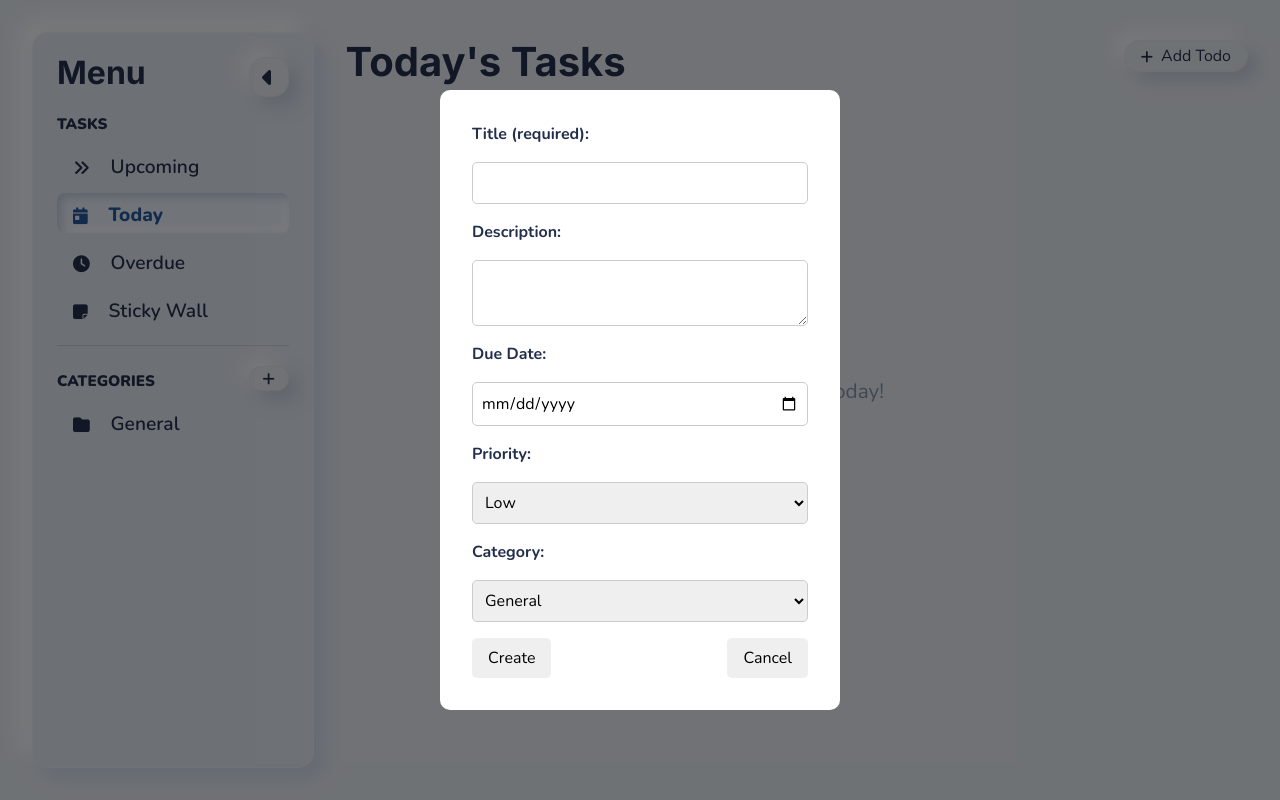
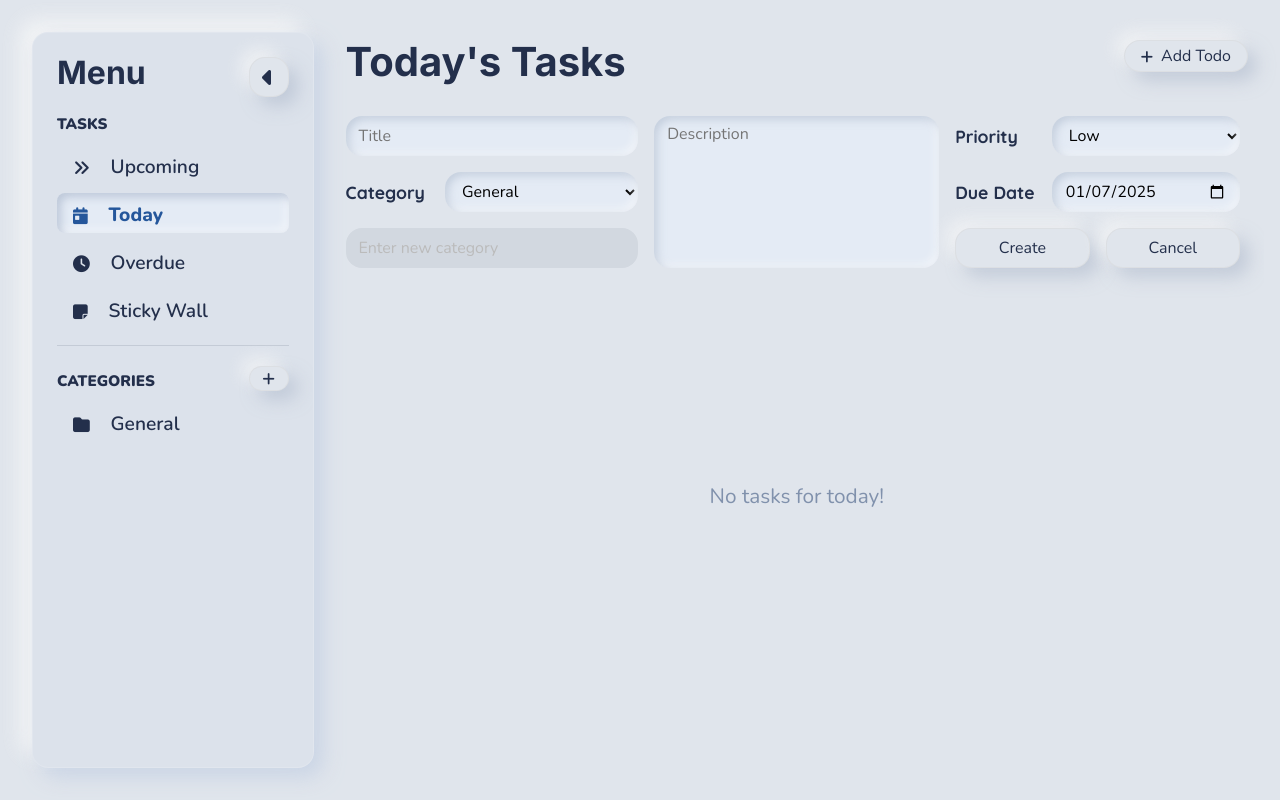
Before and after one commit to Atif-Pathan/todo, a website built with webpack: page src/template.html in a window 1280 px wide. Both pictures are taken after a click on the button "Add Todo". Built offline with nearby package versions, Linux system fonts and the light colour scheme.

Commit message:
remove modal and create embedded form instead to add new todo

```diff
--- /dev/null
+++ b/src/components/EmbedForm.js
@@ -0,0 +1,275 @@
+import TaskManager from "../modules/TaskManager.js";
+
+export function openEmbeddedForm(currentTabId = null) {
+
+  const contentView = document.querySelector(".content-view");
+  if (!contentView) return console.warn("No .content-view found!");
+
+  // don’t duplicate form if already one in place
+  if (contentView.querySelector(".embedded-form")) {
+    return;
+  }
+
+  const formContainer = document.createElement("div");
+  formContainer.classList.add("embedded-form");
+
+  // Title input
+  const titleDiv = document.createElement("div");
+  titleDiv.classList.add("title-div");
+  const titleLabel = document.createElement("label");
+  titleLabel.textContent = "Title (required):";
+  titleLabel.htmlFor = 'title';
+  const titleInput = document.createElement("input");
+  titleInput.type = "text";
+  titleInput.required = true;
+  titleInput.id = "title";
+  titleInput.placeholder = "Title";
+//   titleDiv.appendChild(titleLabel);
+  titleDiv.appendChild(titleInput);
+
+  // Description input
+  const descDiv = document.createElement("div");
+  descDiv.classList.add("desc-div");
+  const descriptionLabel = document.createElement("label");
+  descriptionLabel.textContent = "Description:";
+  descriptionLabel.htmlFor = "description";
+  const descriptionInput = document.createElement("textarea");
+  descriptionInput.id = "description";
+  descriptionInput.maxLength = 400;
+  descriptionInput.placeholder = "Description";
+//   descDiv.appendChild(descriptionLabel);
+  descDiv.appendChild(descriptionInput);
+
+  // Due date input
+  const dueDateDiv = document.createElement("div");
+  dueDateDiv.classList.add("due-date-div");
+  const dueDateLabel = document.createElement("label");
+  dueDateLabel.textContent = "Due Date";
+  dueDateLabel.htmlFor = "select-date";
+  const dueDateInput = document.createElement("input");
+  dueDateInput.type = "date";
+  dueDateInput.id = "select-date";
+
+  if (currentTabId && currentTabId.startsWith("today")) {
+    // pre-populate date to today
+    const today = new Date(); // Get today's date
+    const year = today.getFullYear(); // Get the year
+    const month = String(today.getMonth() + 1).padStart(2, '0'); // Get the month, pad to 2 digits
+    const day = String(today.getDate()).padStart(2, '0'); // Get the day, pad to 2 digits
+    dueDateInput.value = `${year}-${month}-${day}`;
+  }
+
+  dueDateDiv.appendChild(dueDateLabel);
+  dueDateDiv.appendChild(dueDateInput);
+
+  // Priority input
+  const prioDiv = document.createElement("div");
+  prioDiv.classList.add("prio-div");
+  const priorityLabel = document.createElement("label");
+  priorityLabel.textContent = "Priority";
+  priorityLabel.htmlFor = "prio";
+  const prioritySelect = document.createElement("select");
+  prioritySelect.id = "prio";
+  const priorities = ["Low", "Medium", "High"];
+  priorities.forEach((priority) => {
+    const option = document.createElement("option");
+    option.value = priority.toLowerCase();
+    option.textContent = priority;
+    prioritySelect.appendChild(option);
+  });
+  prioDiv.appendChild(priorityLabel);
+  prioDiv.appendChild(prioritySelect);
+
+  // Category dropdown
+  const catDiv = document.createElement("div");
+  catDiv.classList.add("cat-div");
+  const categoryLabel = document.createElement("label");
+  categoryLabel.textContent = "Category";
+  categoryLabel.htmlFor = "category-select";
+  const categorySelect = document.createElement("select");
+  categorySelect.id = "category-select";
+  catDiv.appendChild(categoryLabel);
+  catDiv.appendChild(categorySelect);
+
+  // “Create New Category” hidden input
+  const newCatInputDiv = document.createElement("div");
+  newCatInputDiv.classList.add("new-category-input-div");
+  const newCategoryInput = document.createElement("input");
+  newCategoryInput.type = "text";
+  newCategoryInput.placeholder = "Enter new category";
+  newCategoryInput.classList.add("new-category-input");
+  newCategoryInput.disabled = true;
+  // newCategoryInput.style.display = "none";
+  newCatInputDiv.appendChild(newCategoryInput);
+
+  // Populate categories
+  function populateCategories() {
+    categorySelect.innerHTML = "";
+    const categories = TaskManager.getAllCategories();
+    if (categories.length === 0) {
+      const noCatOption = document.createElement("option");
+      noCatOption.value = "";
+      noCatOption.textContent = "No categories available";
+      noCatOption.disabled = true;
+      noCatOption.selected = true;
+      categorySelect.appendChild(noCatOption);
+    } else {
+      categories.forEach((cat) => {
+        const option = document.createElement("option");
+        option.value = cat.name;
+        option.textContent = cat.name;
+        categorySelect.appendChild(option);
+      });
+    }
+
+    // Add “Create New Category” option
+    const createOption = document.createElement("option");
+    createOption.value = "create-new";
+    createOption.textContent = "Add New Category";
+    categorySelect.appendChild(createOption);
+
+    // Figure out which category to preselect
+    let preselectName = null;
+
+    // If currentTabId is a category (like "category-Work")
+    if (currentTabId && currentTabId.startsWith("category-")) {
+      const catName = currentTabId.replace("category-", "");
+      const foundCat = TaskManager.getCategoryByName(catName);
+      if (foundCat) {
+        preselectName = foundCat.name;
+      }
+    }
+
+    // Otherwise default to "General" if it exists
+    if (!preselectName) {
+      const generalCat = TaskManager.getCategoryByName("General");
+      if (generalCat) {
+        preselectName = "General";
+      } else if (categories.length > 0) {
+        preselectName = categories[0].name;
+      }
+    }
+
+    if (preselectName) {
+      categorySelect.value = preselectName;
+    }
+  }
+
+  populateCategories();
+
+  categorySelect.addEventListener("change", () => {
+    if (categorySelect.value === "create-new") {
+      newCategoryInput.disabled = false;
+      newCategoryInput.focus();
+    } else {
+      newCategoryInput.disabled = true;
+    }
+  });
+
+  // The “Create” + “Cancel” buttons
+  const buttonContainer = document.createElement("div");
+  buttonContainer.classList.add("modal-buttons");
+
+  const createButton = document.createElement("button");
+  createButton.textContent = "Create";
+  createButton.addEventListener("click", handleCreateTodo);
+
+  const cancelButton = document.createElement("button");
+  cancelButton.textContent = "Cancel";
+  cancelButton.addEventListener("click", handleCancel);
+
+  buttonContainer.appendChild(createButton);
+  buttonContainer.appendChild(cancelButton);
+
+  // Append all inputs to the container
+//   formContainer.appendChild(titleLabel);
+//   formContainer.appendChild(titleInput);
+  formContainer.appendChild(titleDiv);
+
+//   formContainer.appendChild(descriptionLabel);
+//   formContainer.appendChild(descriptionInput);
+  formContainer.appendChild(descDiv);
+
+//   formContainer.appendChild(dueDateLabel);
+//   formContainer.appendChild(dueDateInput);
+  formContainer.appendChild(dueDateDiv);
+
+//   formContainer.appendChild(priorityLabel);
+//   formContainer.appendChild(prioritySelect);
+  formContainer.appendChild(prioDiv);
+
+//   formContainer.appendChild(categoryLabel);
+//   formContainer.appendChild(categorySelect);
+  formContainer.appendChild(catDiv);
+  formContainer.appendChild(newCatInputDiv);
+
+  formContainer.appendChild(buttonContainer);
+
+  const contentHeader = contentView.querySelector(".content-header");
+  if (contentHeader) {
+    contentHeader.insertAdjacentElement("afterend", formContainer);
+  } else {
+    // fallback: just append to contentView
+    contentView.appendChild(formContainer);
+  }
+
+  // === CREATE BUTTON LOGIC ===
+  function handleCreateTodo() {
+    const todoDetails = {
+      title: titleInput.value.trim(),
+      description: descriptionInput.value.trim(),
+      dueDate: dueDateInput.value ? parseDueDate(dueDateInput.value) : null,
+      priority: prioritySelect.value,
+    };
+
+    if (!todoDetails.title) {
+      alert("Title is required.");
+      return;
+    }
+
+    let chosenCategory = categorySelect.value;
+    if (chosenCategory === "create-new") {
+      const newCatName = newCategoryInput.value.trim();
+      if (!newCatName) {
+        alert("Category name is required.");
+        return;
+      }
+      const formatted = newCatName.charAt(0).toUpperCase() + newCatName.slice(1);
+      try {
+        TaskManager.createCategory(formatted);
+        chosenCategory = formatted;
+      } catch (error) {
+        alert(error.message);
+        return;
+      }
+    }
+
+    try {
+      TaskManager.addTodoToCategory(todoDetails, chosenCategory);
+      // Optionally: Switch to the newly added category’s tab
+      const radioId = `category-${chosenCategory}`;
+      const radioEl = document.getElementById(radioId);
+      if (radioEl) {
+        radioEl.checked = true;
+        const evt = new Event("change", { bubbles: true });
+        radioEl.dispatchEvent(evt);
+      }
+      // Hide the embedded form
+      handleCancel();
+    } catch (err) {
+      alert(err.message);
+    }
+  }
+
+  function parseDueDate(inputValue) {
+    const [year, month, day] = inputValue.split("-").map(Number);
+    return new Date(year, month - 1, day);
+  }
+
+  function handleCancel() {
+    // Remove the form from the DOM
+    if (formContainer.parentNode) {
+      formContainer.parentNode.removeChild(formContainer);
+    }
+  }
+}
--- a/src/modules/TabManager.js
+++ b/src/modules/TabManager.js
@@ -219,7 +219,8 @@ class TabManager {
     // "Add Todo" button -> opens modal
     const addTodoButton = document.querySelector('.add-todo-btn');
     addTodoButton.addEventListener('click', () => {
-      import('../components/modal.js').then(({ openModal }) => openModal(this.currentTabId));
+      import('../components/EmbedForm.js').then(({openEmbeddedForm}) => openEmbeddedForm(this.currentTabId));
+      // import('../components/modal.js').then(({ openModal }) => openModal(this.currentTabId));
     });
 
     this.contentView.appendChild(header);
--- a/src/styles.css
+++ b/src/styles.css
@@ -153,13 +153,15 @@ ul[role="list"] {
 
 /* Webkit-based browsers */
 .nav::-webkit-scrollbar,
-.content-view::-webkit-scrollbar {
+.content-view::-webkit-scrollbar,
+#description::-webkit-scrollbar {
   width: 10px; /* Width of the scrollbar */
   height: 10px; /* Height of the horizontal scrollbar */
 }
 
 .nav::-webkit-scrollbar-thumb,
-.content-view::-webkit-scrollbar-thumb {
+.content-view::-webkit-scrollbar-thumb,
+#description::-webkit-scrollbar-thumb {
   background: linear-gradient(
     45deg,
     var(--text-main),
@@ -170,13 +172,21 @@ ul[role="list"] {
 }
 
 .nav::-webkit-scrollbar-thumb:hover,
-.content-view::-webkit-scrollbar-thumb:hover {
+.content-view::-webkit-scrollbar-thumb:hover,
+#description::-webkit-scrollbar-thumb:hover {
   background: linear-gradient(
     45deg,
     var(--text-accent),
     var(--text-main)
   ); /* Hover effect */
   box-shadow: 0 0 10px rgba(0, 0, 0, 0.2); /* Glow effect on hover */
+  cursor: grab;
+}
+
+.nav::-webkit-scrollbar-thumb:active,
+.content-view::-webkit-scrollbar-thumb:active,
+#description::-webkit-scrollbar-thumb:active {
+  cursor: grabbing;
 }
 
 .nav::-webkit-scrollbar-track,
@@ -187,13 +197,22 @@ ul[role="list"] {
   margin-bottom: 1.5rem;
 }
 
+#description::-webkit-scrollbar-track {
+  background: #e4ebf5; /* Light background for the track */
+  border-radius: 20px;
+  margin-top: 0.5rem; /* Adds space at the top */
+  margin-bottom: 0.5rem;
+}
+
 .nav::-webkit-scrollbar-corner,
-.content-view::-webkit-scrollbar-corner {
+.content-view::-webkit-scrollbar-corner,
+#description::-webkit-scrollbar-corner {
   background: var(--bg-secondary); /* Matches background color */
 }
 
 .nav::-webkit-scrollbar-button,
-.content-view::-webkit-scrollbar-button {
+.content-view::-webkit-scrollbar-button,
+#description::-webkit-scrollbar-button {
   background: var(--text-main); /* Arrow buttons */
   border-radius: 50%; /* Rounded buttons */
   display: none;
@@ -245,7 +264,8 @@ ul[role="list"] {
 
 .collapse-btn,
 .add-category-btn,
-.add-todo-btn {
+.add-todo-btn,
+.modal-buttons button {
   outline: transparent;
   border: none;
   background-color: var(--bg-main);
@@ -265,7 +285,8 @@ ul[role="list"] {
 /* Hover Effect */
 .collapse-btn:hover,
 .add-category-btn:hover,
-.add-todo-btn:hover {
+.add-todo-btn:hover,
+.modal-buttons button:hover {
   box-shadow: 12px 12px 22px rgba(174, 189, 211, 0.9),
     -12px -12px 22px rgba(255, 255, 255, 1);
   color: var(--text-accent);
@@ -281,7 +302,8 @@ ul[role="list"] {
 /* Click Animation (Pressed-In Effect) */
 .collapse-btn:active,
 .add-category-btn:active,
-.add-todo-btn:active {
+.add-todo-btn:active,
+.modal-buttons button:active {
   box-shadow: inset 5px 5px 10px rgba(190, 205, 226, 0.7),
     /* Inset shadow for pressed effect */ inset -5px -5px 10px
       rgba(255, 255, 255, 0.8);
@@ -467,22 +489,6 @@ ul[role="list"] {
   padding: 0.5rem;
   border: 1px solid #ccc;
   border-radius: 5px;
-}
-
-.modal-buttons {
-  display: flex;
-  justify-content: space-between;
-}
-
-.modal-buttons button {
-  padding: 0.5rem 1rem;
-  border: none;
-  border-radius: 5px;
-  cursor: pointer;
-}
-
-.modal-buttons button:hover {
-  background-color: #eee;
 }
 
 .add-todo-btn {
@@ -731,3 +737,149 @@ ul[role="list"] {
   color: #666;
   font-size: 0.9rem;
 }
+
+.embedded-form {
+  display: grid;
+  padding: 0 1rem;
+  grid-template-columns: repeat(9, 1fr);
+  grid-template-rows: repeat(3, 3.5rem);
+  grid-auto-rows: 3.5rem;
+  transition: max-height 0.5s ease-in-out;
+}
+
+.title-div {
+  grid-row: 1/2;
+  grid-column: 1/4;
+  padding: 0.5rem 0.5rem 0.5rem 0;
+}
+
+.title-div input,
+.desc-div textarea,
+.new-category-input-div input {
+  width: 100%;
+  height: 100%;
+  border-radius: 1rem;
+  outline: transparent;
+  border: none;
+  padding: 0.2rem 0.8rem;
+}
+
+.desc-div textarea {
+  overflow-y: auto;
+  resize: none;
+  padding: 0.4rem 0.6rem 0.4rem 0.8rem;
+  border-radius: 1rem;
+}
+
+.title-div input,
+.desc-div textarea,
+.due-date-div input,
+.prio-div select,
+.cat-div select,
+.new-category-input-div input:enabled {
+  box-shadow: inset 0.2rem 0.2rem 0.5rem rgba(163, 177, 198, 0.5),
+    inset -0.2rem -0.2rem 0.5rem rgba(255, 255, 255, 0.6);
+  background: #e4ebf5;
+  border: none;
+}
+
+.title-div input:focus,
+.desc-div textarea:focus,
+.due-date-div input:focus,
+.prio-div select:focus,
+.cat-div select:focus,
+.new-category-input-div input:focus {
+  box-shadow: 0.3rem 0.3rem 0.7rem rgba(163, 177, 198, 0.6),
+    -0.4rem -0.4rem 2rem rgba(255, 255, 255, 1);
+  border: 1px solid #e0e8f1;
+}
+
+.desc-div {
+  grid-row: 1/4;
+  grid-column: 4/7;
+  padding: 0.5rem;
+}
+
+.due-date-div {
+  grid-row: 2/3;
+  grid-column: 7/10;
+  padding: 0.5rem;
+  /* display: flex;
+  gap: 0.5rem; */
+}
+
+.prio-div {
+  grid-row: 1/2;
+  grid-column: 7/10;
+  padding: 0.5rem;
+}
+
+.cat-div {
+  grid-row: 2/3;
+  grid-column: 1/4;
+  padding: 0.5rem 0.5rem 0.5rem 0;
+}
+
+.due-date-div,
+.cat-div,
+.prio-div {
+  height: 100%;
+  display: flex;
+  justify-content: space-between;
+  align-items: center;
+  /* gap: 1rem; */
+}
+
+.cat-div label,
+.prio-div label,
+.due-date-div label {
+  font-size: 1.1rem;
+  font-weight: 700;
+  font-family: var(--font-main);
+  width: fit-content;
+}
+
+.cat-div select,
+.prio-div select,
+.due-date-div input {
+  font-size: 1rem;
+  height: 100%;
+  padding: 0.2rem 0.8rem;
+  border-radius: 1rem;
+  outline: transparent;
+  border: none;
+  width: 66%;
+  overflow-x: auto;
+}
+
+.cat-div select {
+  padding: 0.2rem 0.4rem 0.2rem 0.8rem;
+}
+
+.new-category-input-div {
+  grid-row: 3/4;
+  grid-column: 1/4;
+  padding: 0.5rem 0.5rem 0.5rem 0;
+}
+
+.new-category-input:disabled {
+  background-color: #d2d8e0;
+  cursor: not-allowed;
+}
+
+.new-category-input:disabled::placeholder {
+  color: #bbbbbb;
+  font-weight: 300;
+}
+
+.modal-buttons {
+  grid-row: 3/4;
+  grid-column: 7/10;
+  padding: 0.5rem;
+  display: flex;
+  gap: 1rem;
+}
+
+.modal-buttons button {
+  flex: 1;
+}
```
